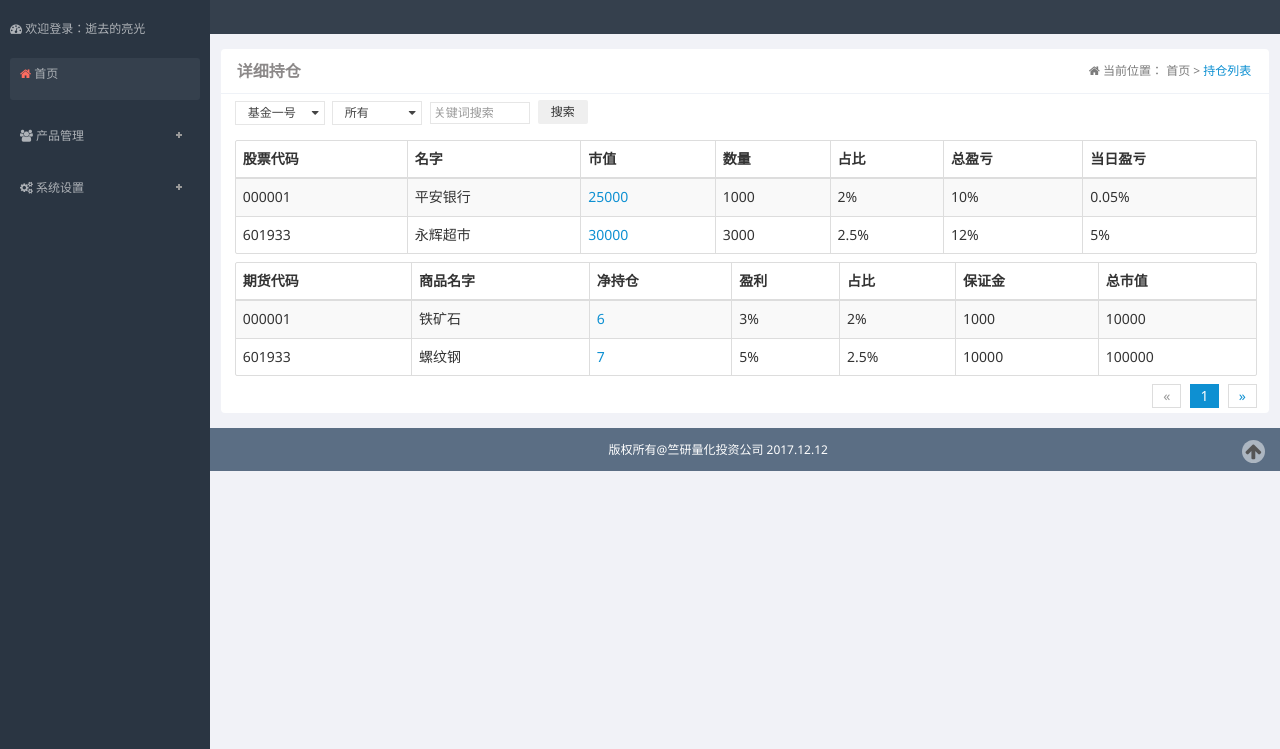
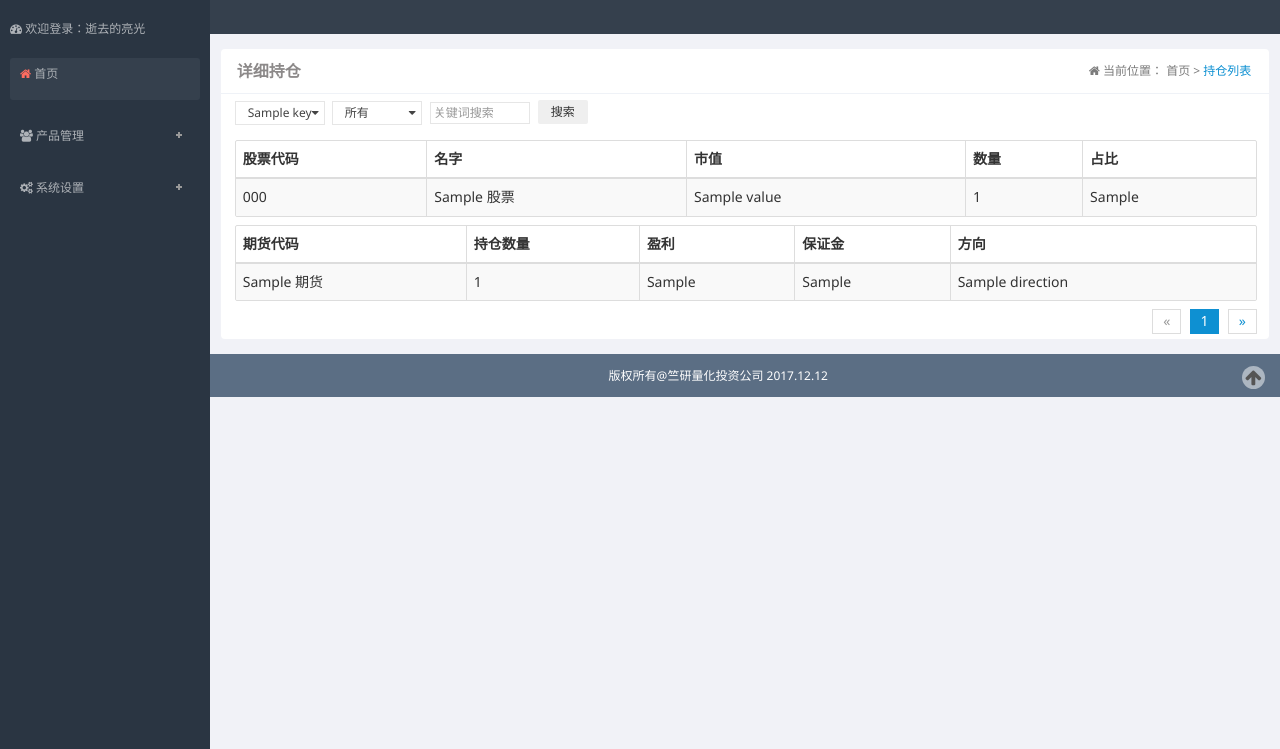
Before and after one commit to xuhshen/lhjy, a Django app: template template/holdlist.html in a window 1280 px wide. Shown: the part 51-800 px from the top of the page. Run offline with Django 3.2, Linux system fonts and the light colour scheme; the template is opened without the code that fills it: most values are stand-ins (such as "Sample title", 1, 10 or a date in 2020).

Commit message:
add funture holdlist

```diff
--- a/app/admin.py
+++ b/app/admin.py
@@ -3,7 +3,7 @@ from django.contrib import admin
 from .models import *
 
 admin.site.register(Action)
-# admin.site.register(Status)
+admin.site.register(Project)
 admin.site.register(Company)
 admin.site.register(Account)
 # admin.site.register(StockLatestRecord)
--- a/dashboard/serializers.py
+++ b/dashboard/serializers.py
@@ -10,6 +10,7 @@ class IndexSerializer(serializers.ModelSerializer):
     yearinfo = serializers.JSONField(source="getyearstartinfo")
     moninfo = serializers.JSONField(source="getmonstartinfo")
     holdnum = serializers.FloatField(source="getholdnum")
+    project = serializers.CharField(source="project.name")
 
     class Meta:
         model = Account
--- a/dashboard/urls.py
+++ b/dashboard/urls.py
@@ -5,5 +5,6 @@ from . import views
 urlpatterns = [
     url(r'^$', views.index.as_view()),
     url(r'^product/$', views.product, name='product'),
-    url(r'^holdlist/$', views.holdlist, name='holdlist'),
+    url(r'^holdlist/$', views.holdlist.as_view())
+#     url(r'^holdlist/$', views.holdlist, name='holdlist'),
 ]
--- a/template/holdlist.html
+++ b/template/holdlist.html
@@ -35,9 +35,9 @@
     <li>
       <div class="am-btn-group am-btn-group-xs">
         <select data-am-selected="{btnWidth: 90, btnSize: 'sm', btnStyle: 'default'}">
-          <option value="b">基金一号</option>
-          <option value="o">基金二号</option>
-          <option value="o">基金三号</option>
+         {% for i in data.keys%}
+          	<option value="b">{{i}}</option>
+         {% endfor %}
         </select>
       </div>
     </li>
@@ -64,31 +64,23 @@
                 <th class="table-type">市值</th>
                 <th class="table-type">数量</th>
                 <th class="table-type">占比</th>
-                <th class="table-type">总盈亏</th>
-                <th class="table-type">当日盈亏</th>
+ <!--                 <th class="table-type">总盈亏</th>
+                <th class="table-type">当日盈亏</th>-->
               </tr>
             </thead>
             <tbody>
+             {% for i in data.测试基金.股票 %}
               <tr>
 
-                <td>000001</td>
-                <td>平安银行</td>
-                <td><a href="#">25000</a></td>
-                <td>1000</td>
-                <td>2%</td>
-                <td>10%</td>
-                <td>0.05%</td>
+                <td>{{i.code}}</td>
+                <td>{{i.name}}</td>
+                <td>{{i.value}}</td>
+                <td>{{i.number}}</td>
+                <td>{{i.profit_loss}}</td>
+       <!--          <td>10%</td>
+                <td>0.05%</td>-->
               </tr>
-              <tr>
-
-                <td>601933</td>
-                <td>永辉超市</td>
-                <td><a href="#">30000</a></td>
-                <td>3000</td>
-                <td>2.5%</td>
-                <td>12%</td>
-                <td>5%</td>
-              </tr>
+              {% endfor %}
             </tbody>
           </table>
 
@@ -96,35 +88,25 @@
             <thead>
               <tr class="">
                 <th class="table-type">期货代码</th>
-                <th class="table-type">商品名字</th>
-                <th class="table-type">净持仓</th>
+                <th class="table-type">持仓数量</th>
+        <!--        <th class="table-type">净持仓</th> -->
                 <th class="table-type">盈利</th>
-                <th class="table-type">占比</th>
+         <!--         <th class="table-type">占比</th>-->
                 <th class="table-type">保证金</th>
-                <th class="table-type">总市值</th>
+          <!--       <th class="table-type">总市值</th>-->
+                <th class="table-type">方向</th>
               </tr>
             </thead>
             <tbody>
+            {% for i in data.测试基金.期货 %}
               <tr>
-
-                <td>000001</td>
-                <td>铁矿石</td>
-                <td><a href="#">6</a></td>
-                <td>3%</td>
-                <td>2%</td>
-                <td>1000</td>
-                <td>10000</td>
+                <td>{{i.name}}</td>
+                <td>{{i.number}}</td>
+                <td>{{i.profit_loss}}</td>
+                <td>{{i.useMargin}}</td>
+                <td>{{i.direction}}</td>
               </tr>
-              <tr>
-
-                <td>601933</td>
-                <td>螺纹钢</td>
-                <td><a href="#">7</a></td>
-                <td>5%</td>
-                <td>2.5%</td>
-                <td>10000</td>
-                <td>100000</td>
-              </tr>
+             {% endfor %}
             </tbody>
           </table>
 
```
Also changed, not shown: app/models.py (+16 -2 lines), dashboard/views.py (+49 -2 lines), app/migrations/0001_initial.py, app/migrations/0002_capitalaccount_product.py (deleted), app/migrations/0003_auto_20171219_1428.py (deleted), app/migrations/0004_capitalaccount_initial_money.py (deleted), app/migrations/0005_capitalaccount_today_profit.py (deleted), app/migrations/0006_auto_20171227_0953.py (deleted), app/migrations/0007_futureshistory_futureslatestrecord_futuresticket.py (deleted), app/migrations/0008_auto_20171227_1529.py (deleted), app/migrations/0009_account_initial_capital.py (deleted), app/migrations/0010_auto_20171227_1648.py (deleted), app/migrations/0011_auto_20180307_1233.py (deleted), app/migrations/0012_auto_20180312_1351.py (deleted).
